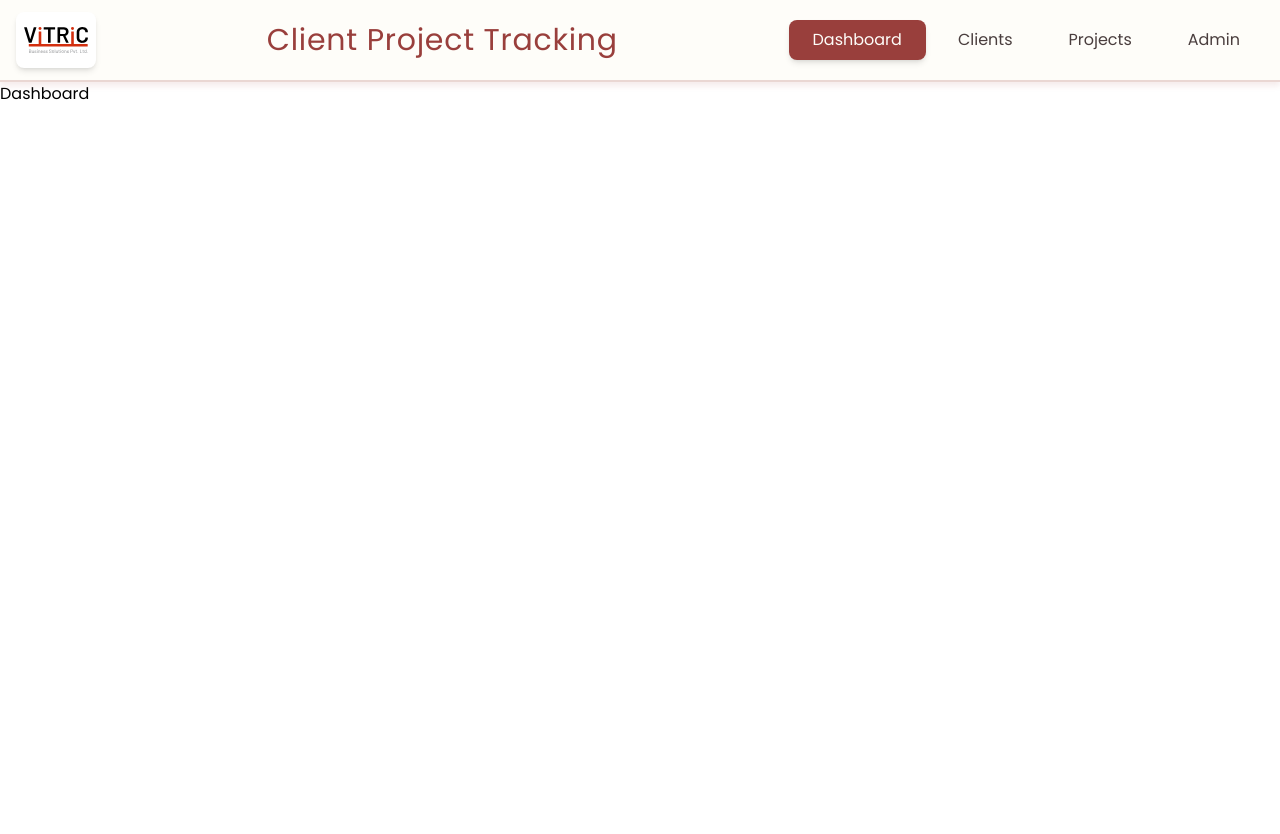
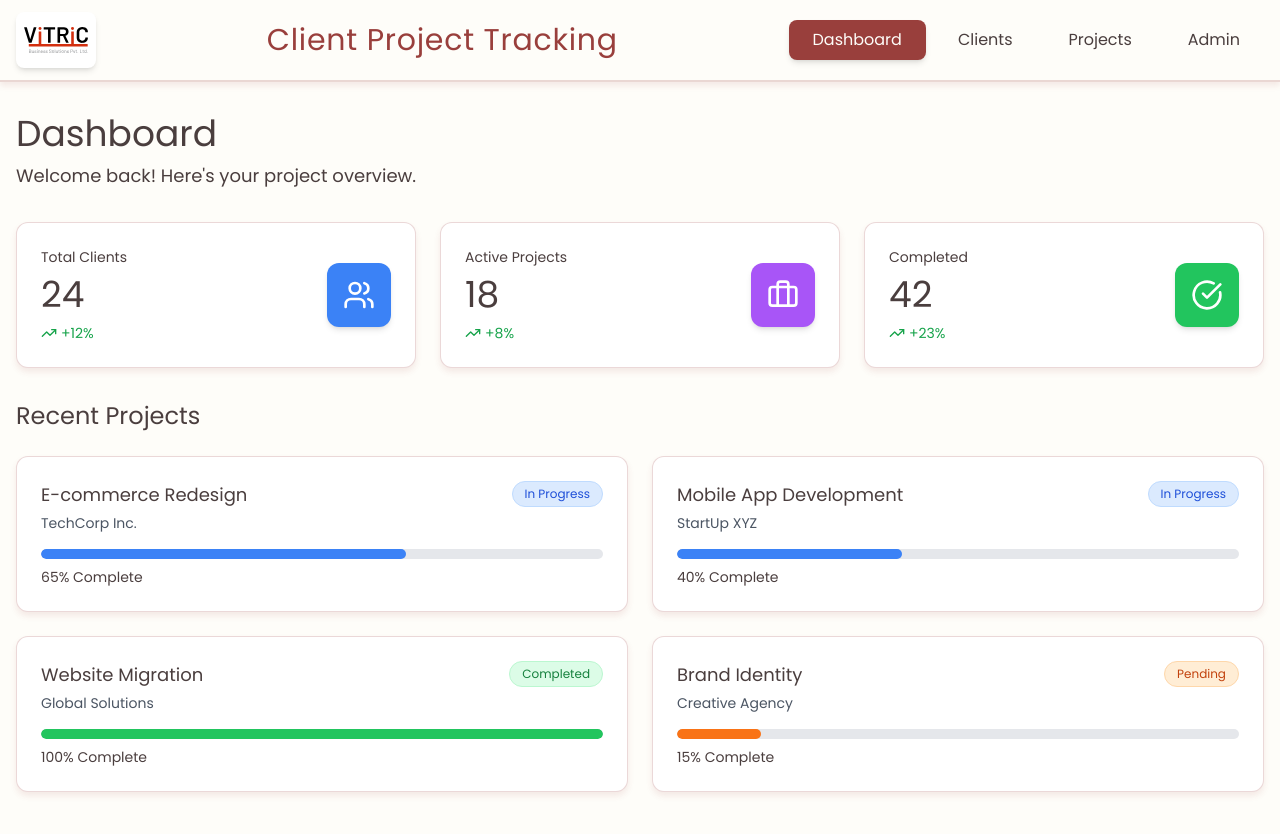
Before and after one commit to JairamDeo/Vitric-Client-Project-Tracking-App, a React (Vite) app in the folder client/: page / in a window 1280 px wide. Shown: the top 834 px of the page. Before the commit the page ends 800 px from the top, so only its background shows below. Built offline with nearby package versions, Linux system fonts and the light colour scheme.

Commit message:
devloped dashboard landing page with dummy data

```diff
--- a/client/src/Pages/Dashboard.jsx
+++ b/client/src/Pages/Dashboard.jsx
@@ -1,7 +1,148 @@
-import React from 'react'
+import React, { Suspense, lazy, useState, useEffect } from 'react';
+import { Users, Briefcase, CheckCircle } from 'lucide-react';
 
-export default function Dashboard() {
+// Lazy load components
+const StatCard = lazy(() => import('../components/StatCard'));
+const ProjectCard = lazy(() => import('../components/ProjectCard'));
+const LoadingBar = lazy(() => import('../components/LoadingBar'));
+
+const Dashboard = () => {
+  const [isLoading, setIsLoading] = useState(true);
+
+  // Simulate data loading
+  useEffect(() => {
+    const timer = setTimeout(() => {
+      setIsLoading(false);
+    }, 800);
+
+    return () => clearTimeout(timer);
+  }, []);
+
+  // Statistics data
+  const stats = [
+    {
+      id: 1,
+      title: 'Total Clients',
+      value: '24',
+      percentage: '+12%',
+      icon: Users,
+      iconBgColor: 'bg-blue-500',
+      iconColor: 'text-white'
+    },
+    {
+      id: 2,
+      title: 'Active Projects',
+      value: '18',
+      percentage: '+8%',
+      icon: Briefcase,
+      iconBgColor: 'bg-purple-500',
+      iconColor: 'text-white'
+    },
+    {
+      id: 3,
+      title: 'Completed',
+      value: '42',
+      percentage: '+23%',
+      icon: CheckCircle,
+      iconBgColor: 'bg-green-500',
+      iconColor: 'text-white'
+    }
+  ];
+
+  // Recent projects data
+  const recentProjects = [
+    {
+      id: 1,
+      projectName: 'E-commerce Redesign',
+      clientName: 'TechCorp Inc.',
+      progress: 65,
+      status: 'In Progress'
+    },
+    {
+      id: 2,
+      projectName: 'Mobile App Development',
+      clientName: 'StartUp XYZ',
+      progress: 40,
+      status: 'In Progress'
+    },
+    {
+      id: 3,
+      projectName: 'Website Migration',
+      clientName: 'Global Solutions',
+      progress: 100,
+      status: 'Completed'
+    },
+    {
+      id: 4,
+      projectName: 'Brand Identity',
+      clientName: 'Creative Agency',
+      progress: 15,
+      status: 'Pending'
+    }
+  ];
+
+  if (isLoading) {
+    return (
+      <Suspense fallback={<div>Loading...</div>}>
+        <LoadingBar />
+      </Suspense>
+    );
+  }
+
   return (
-    <div>Dashboard</div>
-  )
-}
+    <div className="min-h-screen bg-cream">
+      <div className="container mx-auto px-4 py-8">
+        {/* Page Header */}
+        <div className="mb-8 animate-fadeIn">
+          <h1 className="text-4xl font-bold text-darkBrown mb-2">Dashboard</h1>
+          <p className="text-darkBrown text-lg">Welcome back! Here's your project overview.</p>
+        </div>
+
+        {/* Statistics Cards */}
+        <Suspense fallback={<div className="text-center">Loading stats...</div>}>
+          <div className="grid grid-cols-1 md:grid-cols-2 lg:grid-cols-3 gap-6 mb-8">
+            {stats.map((stat, index) => (
+              <div
+                key={stat.id}
+                style={{ animationDelay: `${index * 100}ms` }}
+              >
+                <StatCard
+                  title={stat.title}
+                  value={stat.value}
+                  percentage={stat.percentage}
+                  icon={stat.icon}
+                  iconBgColor={stat.iconBgColor}
+                  iconColor={stat.iconColor}
+                />
+              </div>
+            ))}
+          </div>
+        </Suspense>
+
+        {/* Recent Projects Section */}
+        <Suspense fallback={<div className="text-center">Loading projects...</div>}>
+          <div className="animate-fadeIn">
+            <h2 className="text-2xl font-bold text-darkBrown mb-6">Recent Projects</h2>
+            <div className="grid grid-cols-1 lg:grid-cols-2 gap-6">
+              {recentProjects.map((project, index) => (
+                <div
+                  key={project.id}
+                  style={{ animationDelay: `${index * 100}ms` }}
+                >
+                  <ProjectCard
+                    projectName={project.projectName}
+                    clientName={project.clientName}
+                    progress={project.progress}
+                    status={project.status}
+                  />
+                </div>
+              ))}
+            </div>
+          </div>
+        </Suspense>
+      </div>
+    </div>
+  );
+};
+
+export default Dashboard;
--- /dev/null
+++ b/client/src/components/LoadingBar.jsx
@@ -0,0 +1,29 @@
+import React from 'react';
+
+const LoadingBar = () => {
+  return (
+    <div className="min-h-screen bg-cream flex items-center justify-center">
+      <div className="text-center">
+        <div className="w-64 h-2 bg-lightPink rounded-full overflow-hidden">
+          <div className="h-full bg-maroon rounded-full animate-pulse" style={{
+            width: '60%',
+            animation: 'loading 1.5s ease-in-out infinite'
+          }}></div>
+        </div>
+        <p className="text-darkBrown mt-4 font-medium">Loading Dashboard...</p>
+      </div>
+      <style jsx>{`
+        @keyframes loading {
+          0%, 100% {
+            transform: translateX(-100%);
+          }
+          50% {
+            transform: translateX(200%);
+          }
+        }
+      `}</style>
+    </div>
+  );
+};
+
+export default LoadingBar;
--- /dev/null
+++ b/client/src/components/ProjectCard.jsx
@@ -0,0 +1,64 @@
+import React, { useState, useEffect } from 'react';
+
+const ProjectCard = React.memo(({ projectName, clientName, progress, status }) => {
+  const [animatedProgress, setAnimatedProgress] = useState(0);
+
+  // Animate progress bar on mount
+  useEffect(() => {
+    const timer = setTimeout(() => {
+      setAnimatedProgress(progress);
+    }, 100);
+
+    return () => clearTimeout(timer);
+  }, [progress]);
+
+  // Determine status badge color
+  const getStatusColor = (status) => {
+    switch (status.toLowerCase()) {
+      case 'completed':
+        return 'bg-green-100 text-green-700 border-green-200';
+      case 'in progress':
+        return 'bg-blue-100 text-blue-700 border-blue-200';
+      case 'pending':
+        return 'bg-orange-100 text-orange-700 border-orange-200';
+      default:
+        return 'bg-gray-100 text-gray-700 border-gray-200';
+    }
+  };
+
+  // Determine progress bar color
+  const getProgressColor = (progress) => {
+    if (progress === 100) return 'bg-green-500';
+    if (progress >= 40) return 'bg-blue-500';
+    return 'bg-orange-500';
+  };
+
+  return (
+    <div className="bg-white rounded-xl shadow-custom p-6 hover:shadow-lg transition-all duration-300 border border-maroon-20 animate-slideUp">
+      <div className="flex items-start justify-between mb-4">
+        <div className="flex-1">
+          <h3 className="text-lg font-bold text-darkBrown mb-1">{projectName}</h3>
+          <p className="text-sm text-gray-600">{clientName}</p>
+        </div>
+        <span className={`px-3 py-1 rounded-full text-xs font-semibold border ${getStatusColor(status)}`}>
+          {status}
+        </span>
+      </div>
+
+      {/* Progress Bar with Animation */}
+      <div className="mb-2">
+        <div className="w-full bg-gray-200 rounded-full h-2.5 overflow-hidden">
+          <div
+            className={`h-2.5 rounded-full transition-all duration-1000 ease-out ${getProgressColor(progress)}`}
+            style={{ width: `${animatedProgress}%` }}
+          ></div>
+        </div>
+      </div>
+      <p className="text-sm text-darkBrown font-medium">{progress}% Complete</p>
+    </div>
+  );
+});
+
+ProjectCard.displayName = 'ProjectCard';
+
+export default ProjectCard;
--- /dev/null
+++ b/client/src/components/StatCard.jsx
@@ -0,0 +1,26 @@
+import React from 'react';
+import { TrendingUp } from 'lucide-react';
+
+const StatCard = React.memo(({ title, value, percentage, icon: Icon, iconBgColor, iconColor }) => {
+  return (
+    <div className="bg-white rounded-xl shadow-custom p-6 hover:shadow-lg transition-all duration-300 transform hover:-translate-y-1 animate-fadeIn border border-maroon-20">
+      <div className="flex items-center justify-between">
+        <div className="flex-1">
+          <p className="text-darkBrown text-sm font-medium mb-2">{title}</p>
+          <h3 className="text-4xl font-bold text-darkBrown mb-2">{value}</h3>
+          <div className="flex items-center text-green-600">
+            <TrendingUp className="w-4 h-4 mr-1" />
+            <span className="text-sm font-semibold">{percentage}</span>
+          </div>
+        </div>
+        <div className={`${iconBgColor} rounded-xl p-4 shadow-md`}>
+          <Icon className={`w-8 h-8 ${iconColor}`} />
+        </div>
+      </div>
+    </div>
+  );
+});
+
+StatCard.displayName = 'StatCard';
+
+export default StatCard;
```
